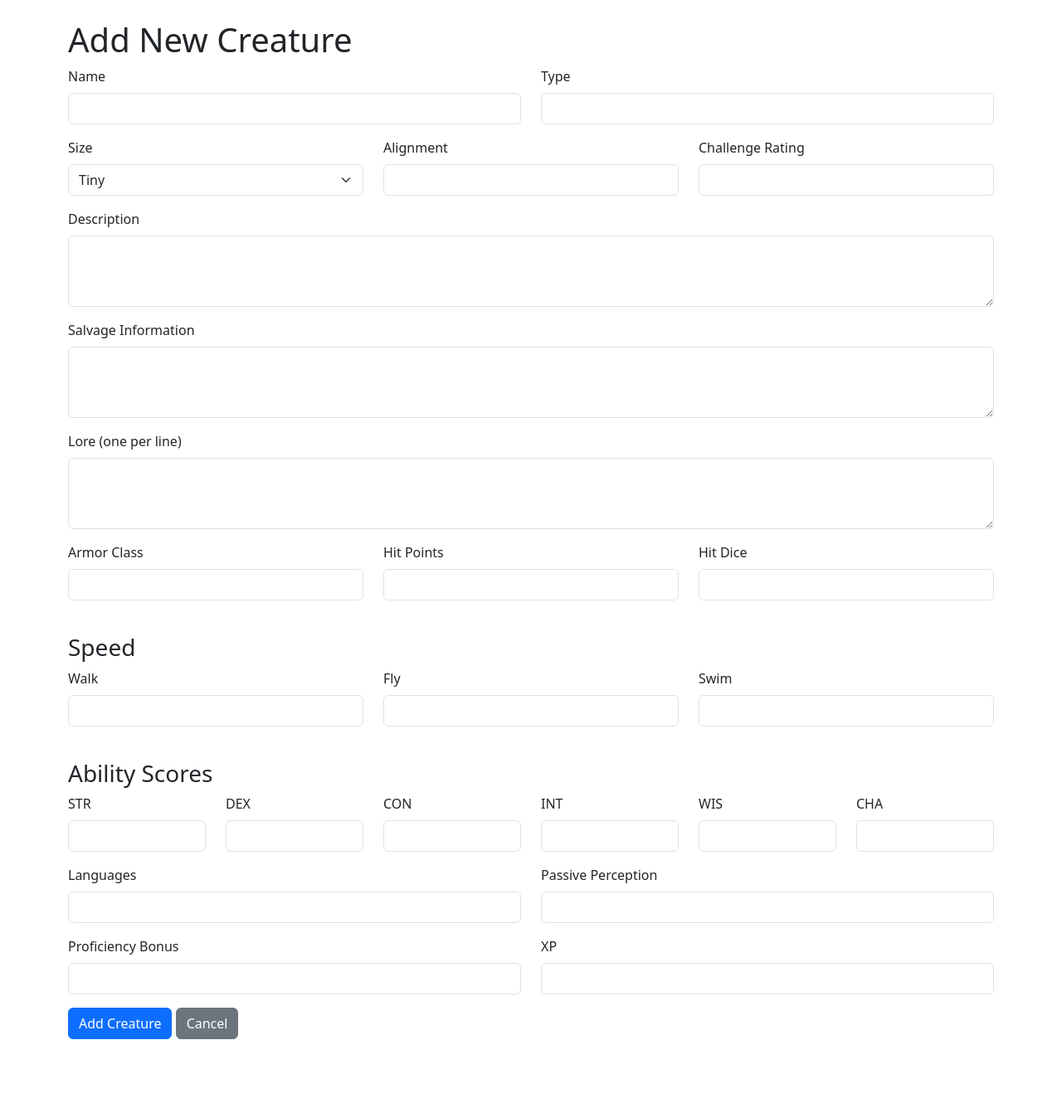
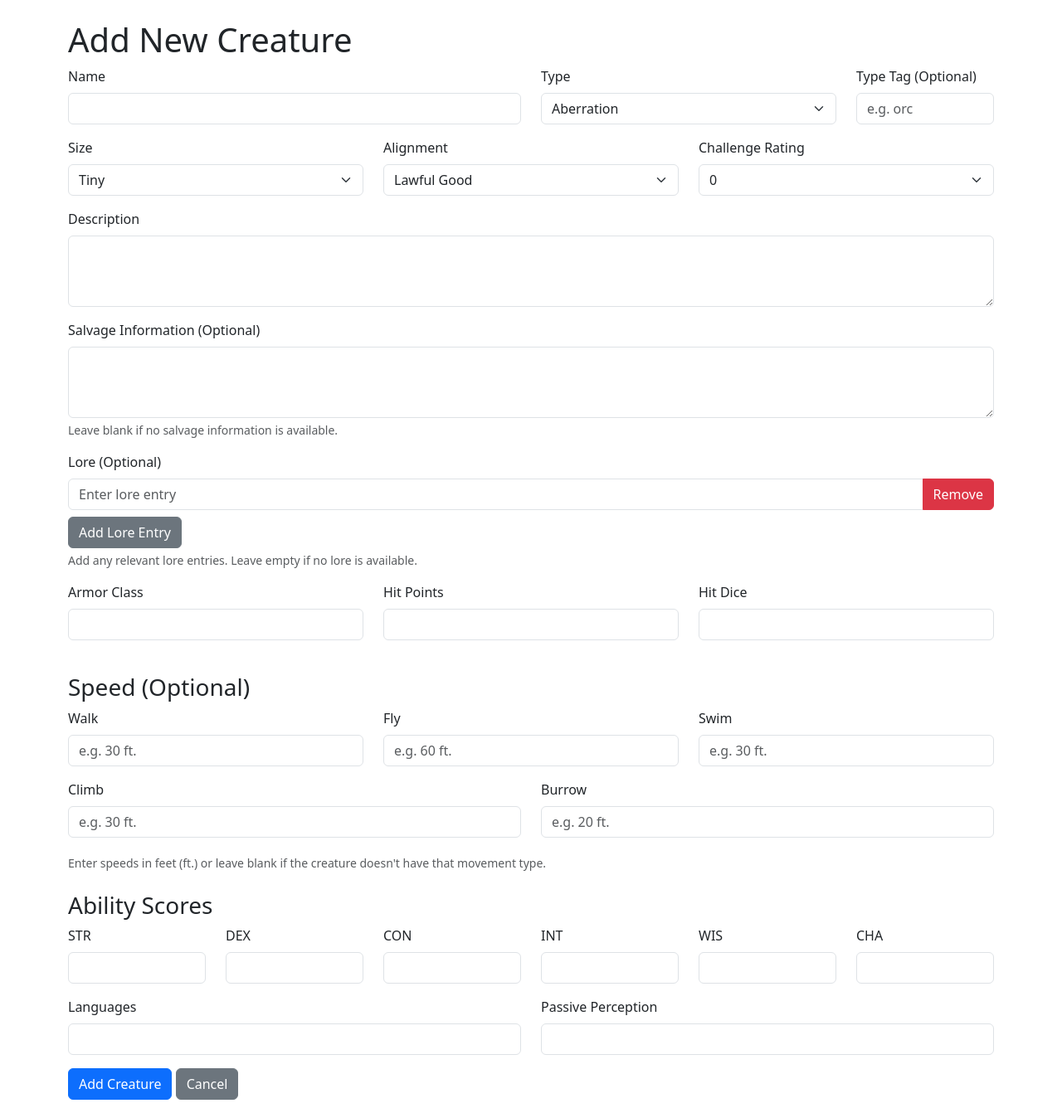
Before and after one commit to kasualkid12/monster-data, a Flask app: page /add in a window 1280 px wide. Shown: the part 56-1398 px from the top of the page at 83% size. Before the commit the page ends 1309 px from the top, so only its background shows below. Run offline with Flask 3, Linux system fonts and the light colour scheme.

Commit message:
expanded to drop downs to increase data input speed.

```diff
--- a/app.py
+++ b/app.py
@@ -21,17 +21,80 @@ def index():
     return render_template("index.html", creatures=all_creatures)
 
 
+def get_proficiency_bonus(cr):
+    if cr <= 4:
+        return 2
+    elif cr <= 8:
+        return 3
+    elif cr <= 12:
+        return 4
+    elif cr <= 16:
+        return 5
+    elif cr <= 20:
+        return 6
+    elif cr <= 24:
+        return 7
+    elif cr <= 28:
+        return 8
+    else:
+        return 9
+
+
+def get_xp(cr):
+    xp_table = {
+        0: 0,
+        0.125: 25,
+        0.25: 50,
+        0.5: 100,
+        1: 200,
+        2: 450,
+        3: 700,
+        4: 1100,
+        5: 1800,
+        6: 2300,
+        7: 2900,
+        8: 3900,
+        9: 5000,
+        10: 5900,
+        11: 7200,
+        12: 8400,
+        13: 10000,
+        14: 11500,
+        15: 13000,
+        16: 15000,
+        17: 18000,
+        18: 20000,
+        19: 22000,
+        20: 25000,
+        21: 33000,
+        22: 41000,
+        23: 50000,
+        24: 62000,
+        25: 75000,
+        26: 90000,
+        27: 105000,
+        28: 120000,
+        29: 135000,
+        30: 155000,
+    }
+    return xp_table.get(float(cr), 0)
+
+
 @app.route("/add", methods=["GET", "POST"])
 def add_creature():
     if request.method == "POST":
+        challenge_rating = float(request.form["challenge_rating"])
         creature_data = {
             "name": request.form["name"],
             "index": request.form["name"].lower().replace(" ", "_"),
             "desc": request.form["desc"],
             "salvage": request.form["salvage"],
-            "lore": request.form["lore"].split("\n"),
+            "lore": [
+                entry for entry in request.form.getlist("lore[]") if entry.strip()
+            ],
             "size": request.form["size"],
-            "type": request.form["type"],
+            "type": request.form["type"]
+            + (f" ({request.form['type_tag']})" if request.form["type_tag"] else ""),
             "alignment": request.form["alignment"],
             "armor_class": (
                 int(request.form["armor_class"])
@@ -43,9 +106,15 @@ def add_creature():
             ),
             "hit_dice": request.form["hit_dice"],
             "speed": {
-                "walk": request.form["speed_walk"],
-                "fly": request.form["speed_fly"],
-                "swim": request.form["speed_swim"],
+                k: v
+                for k, v in {
+                    "walk": request.form["speed_walk"],
+                    "fly": request.form["speed_fly"],
+                    "swim": request.form["speed_swim"],
+                    "climb": request.form["speed_climb"],
+                    "burrow": request.form["speed_burrow"],
+                }.items()
+                if v
             },
             "strength": (
                 int(request.form["strength"]) if request.form["strength"] else 0
@@ -71,17 +140,9 @@ def add_creature():
                 )
             },
             "languages": request.form["languages"],
-            "challenge_rating": (
-                float(request.form["challenge_rating"])
-                if request.form["challenge_rating"]
-                else 0
-            ),
-            "proficiency_bonus": (
-                int(request.form["proficiency_bonus"])
-                if request.form["proficiency_bonus"]
-                else 0
-            ),
-            "xp": int(request.form["xp"]) if request.form["xp"] else 0,
+            "challenge_rating": challenge_rating,
+            "proficiency_bonus": get_proficiency_bonus(challenge_rating),
+            "xp": get_xp(challenge_rating),
         }
 
         creatures.insert_one(creature_data)
--- a/templates/add.html
+++ b/templates/add.html
@@ -6,9 +6,34 @@
       <label for="name" class="form-label">Name</label>
       <input type="text" class="form-control" id="name" name="name" required />
     </div>
-    <div class="col-md-6 mb-3">
+    <div class="col-md-4 mb-3">
       <label for="type" class="form-label">Type</label>
-      <input type="text" class="form-control" id="type" name="type" required />
+      <select class="form-select" id="type" name="type" required>
+        <option value="aberration">Aberration</option>
+        <option value="beast">Beast</option>
+        <option value="celestial">Celestial</option>
+        <option value="construct">Construct</option>
+        <option value="dragon">Dragon</option>
+        <option value="elemental">Elemental</option>
+        <option value="fey">Fey</option>
+        <option value="fiend">Fiend</option>
+        <option value="giant">Giant</option>
+        <option value="humanoid">Humanoid</option>
+        <option value="monstrosity">Monstrosity</option>
+        <option value="ooze">Ooze</option>
+        <option value="plant">Plant</option>
+        <option value="undead">Undead</option>
+      </select>
+    </div>
+    <div class="col-md-2 mb-3">
+      <label for="type_tag" class="form-label">Type Tag (Optional)</label>
+      <input
+        type="text"
+        class="form-control"
+        id="type_tag"
+        name="type_tag"
+        placeholder="e.g. orc"
+      />
     </div>
   </div>
 
@@ -26,23 +51,62 @@
     </div>
     <div class="col-md-4 mb-3">
       <label for="alignment" class="form-label">Alignment</label>
-      <input
-        type="text"
-        class="form-control"
-        id="alignment"
-        name="alignment"
-        required
-      />
+      <select class="form-select" id="alignment" name="alignment" required>
+        <option value="lawful good">Lawful Good</option>
+        <option value="lawful neutral">Lawful Neutral</option>
+        <option value="lawful evil">Lawful Evil</option>
+        <option value="neutral good">Neutral Good</option>
+        <option value="true neutral">True Neutral</option>
+        <option value="neutral evil">Neutral Evil</option>
+        <option value="chaotic good">Chaotic Good</option>
+        <option value="chaotic neutral">Chaotic Neutral</option>
+        <option value="chaotic evil">Chaotic Evil</option>
+        <option value="unaligned">Unaligned</option>
+      </select>
     </div>
     <div class="col-md-4 mb-3">
       <label for="challenge_rating" class="form-label">Challenge Rating</label>
-      <input
-        type="number"
-        step="0.5"
-        class="form-control"
+      <select
+        class="form-select"
         id="challenge_rating"
         name="challenge_rating"
-      />
+        required
+      >
+        <option value="0">0</option>
+        <option value="0.125">1/8</option>
+        <option value="0.25">1/4</option>
+        <option value="0.5">1/2</option>
+        <option value="1">1</option>
+        <option value="2">2</option>
+        <option value="3">3</option>
+        <option value="4">4</option>
+        <option value="5">5</option>
+        <option value="6">6</option>
+        <option value="7">7</option>
+        <option value="8">8</option>
+        <option value="9">9</option>
+        <option value="10">10</option>
+        <option value="11">11</option>
+        <option value="12">12</option>
+        <option value="13">13</option>
+        <option value="14">14</option>
+        <option value="15">15</option>
+        <option value="16">16</option>
+        <option value="17">17</option>
+        <option value="18">18</option>
+        <option value="19">19</option>
+        <option value="20">20</option>
+        <option value="21">21</option>
+        <option value="22">22</option>
+        <option value="23">23</option>
+        <option value="24">24</option>
+        <option value="25">25</option>
+        <option value="26">26</option>
+        <option value="27">27</option>
+        <option value="28">28</option>
+        <option value="29">29</option>
+        <option value="30">30</option>
+      </select>
     </div>
   </div>
 
@@ -58,18 +122,45 @@
   </div>
 
   <div class="mb-3">
-    <label for="salvage" class="form-label">Salvage Information</label>
+    <label for="salvage" class="form-label"
+      >Salvage Information (Optional)</label
+    >
     <textarea
       class="form-control"
       id="salvage"
       name="salvage"
       rows="3"
     ></textarea>
+    <div class="form-text">
+      Leave blank if no salvage information is available.
+    </div>
   </div>
 
   <div class="mb-3">
-    <label for="lore" class="form-label">Lore (one per line)</label>
-    <textarea class="form-control" id="lore" name="lore" rows="3"></textarea>
+    <label class="form-label">Lore (Optional)</label>
+    <div id="lore-container">
+      <div class="input-group mb-2">
+        <input
+          type="text"
+          class="form-control"
+          name="lore[]"
+          placeholder="Enter lore entry"
+        />
+        <button
+          type="button"
+          class="btn btn-danger remove-lore"
+          onclick="removeLoreEntry(this)"
+        >
+          Remove
+        </button>
+      </div>
+    </div>
+    <button type="button" class="btn btn-secondary" onclick="addLoreEntry()">
+      Add Lore Entry
+    </button>
+    <div class="form-text">
+      Add any relevant lore entries. Leave empty if no lore is available.
+    </div>
   </div>
 
   <div class="row">
@@ -97,7 +188,7 @@
     </div>
   </div>
 
-  <h3 class="mt-4">Speed</h3>
+  <h3 class="mt-4">Speed (Optional)</h3>
   <div class="row">
     <div class="col-md-4 mb-3">
       <label for="speed_walk" class="form-label">Walk</label>
@@ -106,11 +197,18 @@
         class="form-control"
         id="speed_walk"
         name="speed_walk"
+        placeholder="e.g. 30 ft."
       />
     </div>
     <div class="col-md-4 mb-3">
       <label for="speed_fly" class="form-label">Fly</label>
-      <input type="text" class="form-control" id="speed_fly" name="speed_fly" />
+      <input
+        type="text"
+        class="form-control"
+        id="speed_fly"
+        name="speed_fly"
+        placeholder="e.g. 60 ft."
+      />
     </div>
     <div class="col-md-4 mb-3">
       <label for="speed_swim" class="form-label">Swim</label>
@@ -119,8 +217,35 @@
         class="form-control"
         id="speed_swim"
         name="speed_swim"
+        placeholder="e.g. 30 ft."
       />
     </div>
+  </div>
+  <div class="row">
+    <div class="col-md-6 mb-3">
+      <label for="speed_climb" class="form-label">Climb</label>
+      <input
+        type="text"
+        class="form-control"
+        id="speed_climb"
+        name="speed_climb"
+        placeholder="e.g. 30 ft."
+      />
+    </div>
+    <div class="col-md-6 mb-3">
+      <label for="speed_burrow" class="form-label">Burrow</label>
+      <input
+        type="text"
+        class="form-control"
+        id="speed_burrow"
+        name="speed_burrow"
+        placeholder="e.g. 20 ft."
+      />
+    </div>
+  </div>
+  <div class="form-text mb-3">
+    Enter speeds in feet (ft.) or leave blank if the creature doesn't have that
+    movement type.
   </div>
 
   <h3 class="mt-4">Ability Scores</h3>
@@ -184,24 +309,6 @@
     </div>
   </div>
 
-  <div class="row">
-    <div class="col-md-6 mb-3">
-      <label for="proficiency_bonus" class="form-label"
-        >Proficiency Bonus</label
-      >
-      <input
-        type="number"
-        class="form-control"
-        id="proficiency_bonus"
-        name="proficiency_bonus"
-      />
-    </div>
-    <div class="col-md-6 mb-3">
-      <label for="xp" class="form-label">XP</label>
-      <input type="number" class="form-control" id="xp" name="xp" />
-    </div>
-  </div>
-
   <div class="mb-3">
     <button type="submit" class="btn btn-primary">Add Creature</button>
     <a href="{{ url_for('index') }}" class="btn btn-secondary">Cancel</a>
@@ -227,5 +334,27 @@
       );
     });
   })();
+
+  // Lore entry management
+  function addLoreEntry() {
+    const container = document.getElementById('lore-container');
+    const newEntry = document.createElement('div');
+    newEntry.className = 'input-group mb-2';
+    newEntry.innerHTML = `
+      <input type="text" class="form-control" name="lore[]" placeholder="Enter lore entry">
+      <button type="button" class="btn btn-danger remove-lore" onclick="removeLoreEntry(this)">Remove</button>
+    `;
+    container.appendChild(newEntry);
+  }
+
+  function removeLoreEntry(button) {
+    const entry = button.parentElement;
+    const container = document.getElementById('lore-container');
+
+    // Don't remove if it's the last entry
+    if (container.children.length > 1) {
+      entry.remove();
+    }
+  }
 </script>
 {% endblock %}
```
